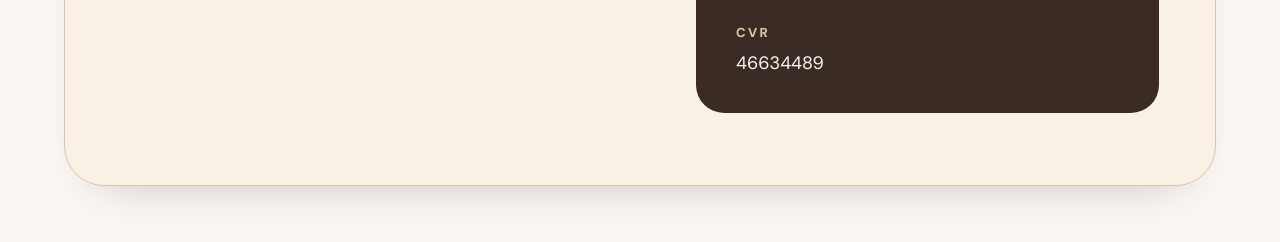
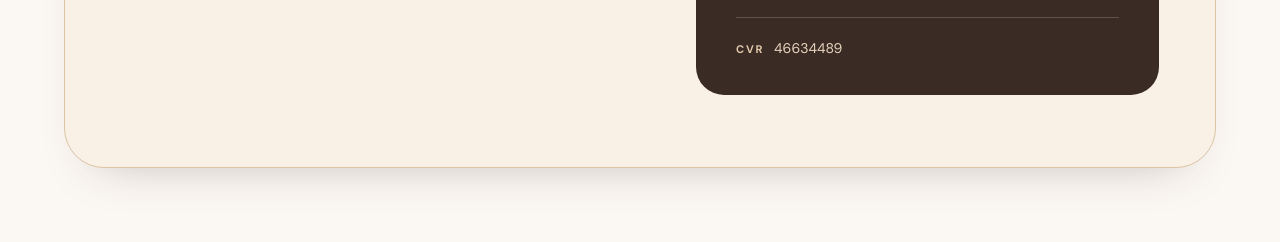
Before and after one commit to Fatimatarhini20/tarieskin, a plain HTML site: page index.html in a window 1280 px wide. Shown: the part 4970-5212 px from the top of the page. Drawn offline with nearby package versions, Linux system fonts and the light colour scheme.

Commit message:
CVR i mindre skrift
Co-Authored-By: Claude Sonnet 5.5 <noreply@anthropic.com>
Claude-Session: https://claude.ai/code/session_01GfVowyHgYopfT98BVRAR67

```diff
--- a/index.html
+++ b/index.html
@@ -397,7 +397,7 @@
           <a href="https://www.facebook.com/tarieskin" target="_blank" rel="noopener" aria-label="Tarieskin på Facebook"><svg aria-hidden="true" width="28" height="28" viewBox="0 0 24 24" fill="none" stroke="currentColor" stroke-width="1.8" stroke-linecap="round" stroke-linejoin="round"><circle cx="12" cy="12" r="9.5"/><path d="M13.2 20.5v-7h2.3l.4-2.8h-2.7V9.1c0-.8.3-1.3 1.4-1.3h1.4V5.3c-.3 0-1.1-.1-2-.1-2.1 0-3.4 1.2-3.4 3.4v2.1H8.3v2.8h2.3v7"/></svg><span>Tarieskin</span></a>
         </dd>
       </div>
-      <div>
+      <div class="details__cvr">
         <dt>CVR</dt>
         <dd>46634489</dd>
       </div>
--- a/style.css
+++ b/style.css
@@ -613,3 +613,7 @@ html[lang="ar"] .name-en, html[lang="ar"] .name-en-inline, html[lang="ar"] .pric
   .form-card { padding: 36px 22px; border-radius: 32px; }
 }
 html[lang="ar"] .field > span { letter-spacing: 0; text-transform: none; }
+
+.details__cvr { display: flex; align-items: baseline; gap: 10px; padding-top: 20px; margin-top: -6px; border-top: 1px solid rgba(225, 200, 170, 0.25); }
+.details .details__cvr dt { font-size: 11px; letter-spacing: 0.16em; }
+.details .details__cvr dd { margin: 0; font-size: 14px; color: var(--on-dark-muted); font-variant-numeric: tabular-nums; }
```
Also changed, not shown: ar/behandlinger.html (+1 -1 lines), ar/index.html (+1 -1 lines), ar/om-mig.html (+1 -1 lines), behandlinger.html (+1 -1 lines), en/behandlinger.html (+1 -1 lines), en/index.html (+1 -1 lines), en/om-mig.html (+1 -1 lines), om-mig.html (+1 -1 lines), sv/behandlinger.html (+1 -1 lines), sv/index.html (+1 -1 lines), sv/om-mig.html (+1 -1 lines).
